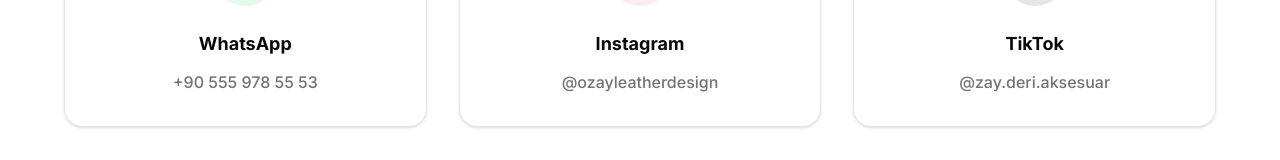
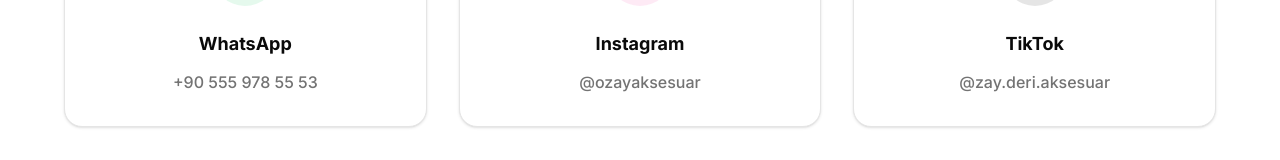
Before and after one commit to Kqan1/ozay-deri, a Next.js app: page /contact in a window 1280 px wide. Shown: the part 739-899 px from the top of the page. Built offline with nearby package versions, Linux system fonts and the light colour scheme; no server answers; the database is empty.

Commit message:
chore: update contact info

```diff
--- a/app/(user)/contact/page.tsx
+++ b/app/(user)/contact/page.tsx
@@ -92,7 +92,7 @@
                         rel="noopener noreferrer"
                         className="text-muted-foreground hover:text-pink-600 transition-colors font-medium"
                     >
-                        @ozayleatherdesign
+                        @ozayaksesuar
                     </Link>
                 </div>
 
--- a/package.json
+++ b/package.json
@@ -1,6 +1,6 @@
 {
     "name": "ozay-deri",
-    "version": "1.1.0",
+    "version": "1.1.2",
     "private": true,
     "scripts": {
         "dev": "next dev",
```
